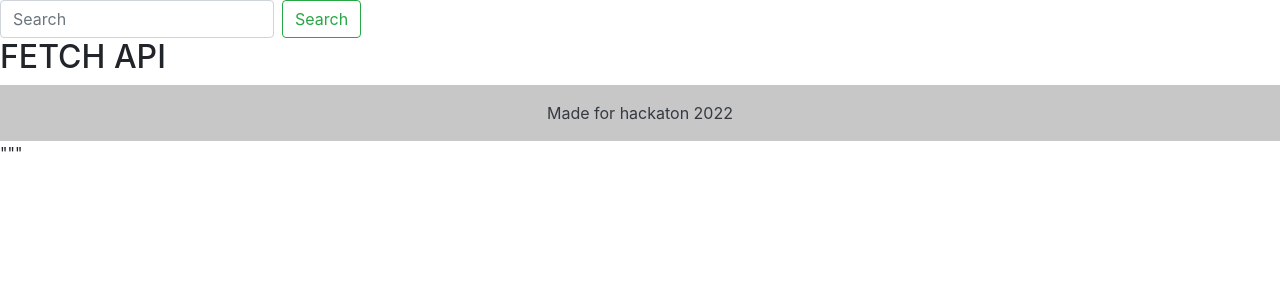
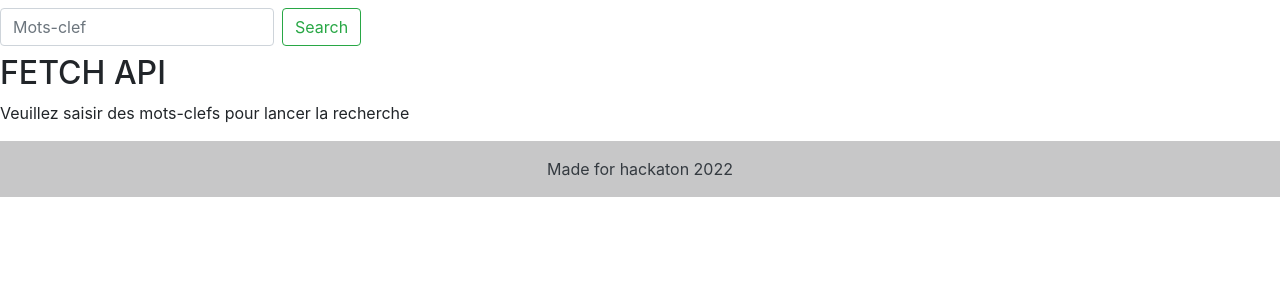
Before and after one commit to D-Savel/hackathon, a Django app: page /fetchApi/ in a window 1280 px wide. Shown: the part 155-455 px from the top of the page. Run offline with Django 4.2, Linux system fonts and the light colour scheme; data that the repository does not hold is empty; some libraries are stand-ins or nearby versions.

Commit message:
add submit form for keywords

```diff
--- a/hackathon/application/templates/application/base.html
+++ b/hackathon/application/templates/application/base.html
@@ -85,4 +85,3 @@
 </body>
 
 </html>
-"""
--- a/hackathon/application/templates/application/fetchApi.html
+++ b/hackathon/application/templates/application/fetchApi.html
@@ -1,14 +1,18 @@
 {% extends 'application/base.html' %}
 
 {% block baseContent%}
-<form class="form-inline my-2 my-lg-0">
-  <input class="form-control mr-sm-2" type="search" placeholder="Search" aria-label="Search">
+<form class="form-inline py-2 my-2 my-lg-0" method='post'>
+  {% csrf_token %}
+  <input class="form-control mr-sm-2" type="text" placeholder="Mots-clef" aria-label="Search" name="keywords"
+    value={{keywords}}>
   <button class="btn btn-outline-success my-2 my-sm-0" type="submit">Search</button>
+
 </form>
-
 <h2>FETCH API</h2>
-{%for productKeywords in productKeywordsList%}
+{% for productKeywords in productKeywordsList %}
 <p>{{productKeywords}}</p>
-{%endfor%}
+{% empty %}
+<p>Veuillez saisir des mots-clefs pour lancer la recherche</p>
+{% endfor %}
 
 {%endblock%}
--- a/hackathon/application/views.py
+++ b/hackathon/application/views.py
@@ -19,19 +19,26 @@ environ.Env.read_env()
 
 
 def fetchApi(request):
-
-    url = f"""https://fr.openfoodfacts.org/cgi/search.pl?search_terms=pate+a+tartiner&search_simple=1&action=process&json=1"""
-    response = requests.get(url)
-    response= response.json()
-    productList = response['products']
-    productKeywords = []
+    keywords = ''
     productKeywordsList = []
-    for product in productList :
-        productKeywords = product['product_name_fr'].split(" ")
-        productKeywordsList.append(productKeywords[0])
+    if request.POST:
+        keywords = request.POST.get("keywords")
+        url = f"""https://fr.openfoodfacts.org/cgi/search.pl?search_terms={keywords}&search_simple=1&action=process&json=1"""
+        try :
+            response = requests.get(url)
+            response= response.json()
+            productList = response['products']
+            for product in productList :
+                productKeywords = product['product_name_fr'].split(" ")
+                productKeywordsList.append(productKeywords)
+        except :
+            pass
+    if keywords == '' :
+         productKeywordsList = []
 
     return render(request, 'application/fetchApi.html', {
         'productKeywordsList': productKeywordsList,
+        'keywords': keywords,
             })
 
 def requestdb (request):
```
